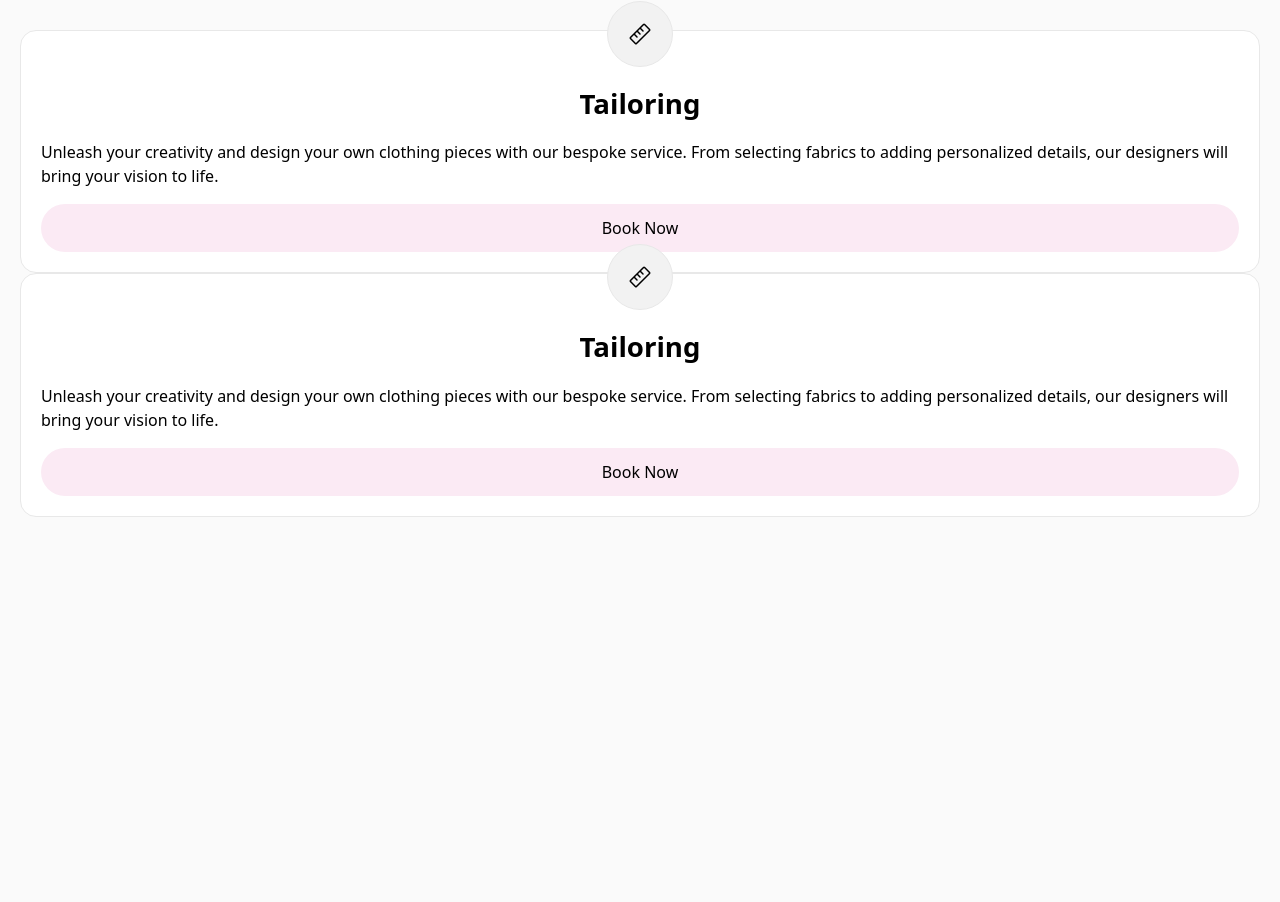
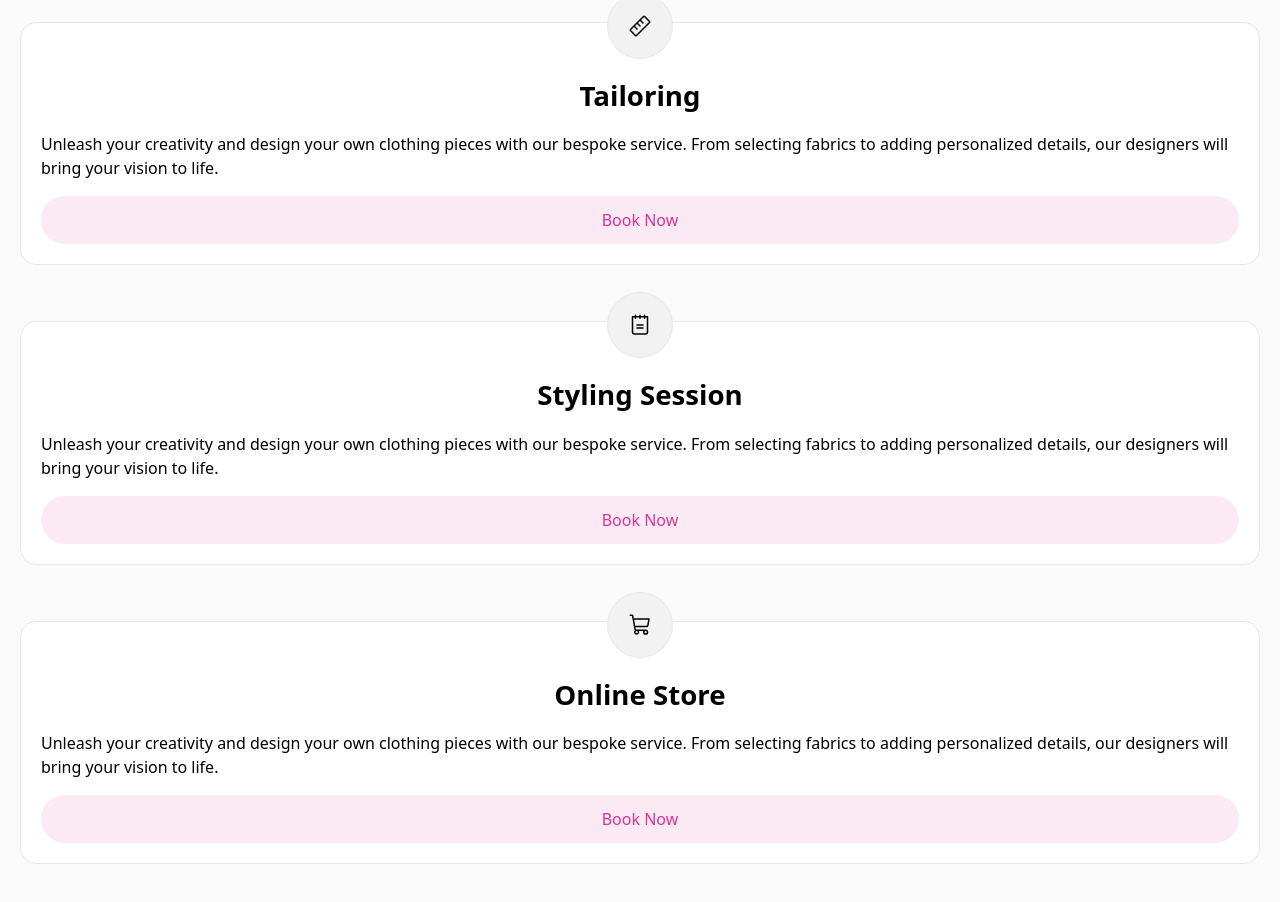
Before and after one commit to Friday-Joshua/IT-Project, a Next.js app in the folder dressly/: page / in a window 1280 px wide. Shown: the part 912-1814 px from the top of the page. Before the commit the page ends 1509 px from the top, so only its background shows below. Built offline with nearby package versions, Linux system fonts and the light colour scheme.

Commit message:
updating root page

```diff
--- a/dressly/app/page.tsx
+++ b/dressly/app/page.tsx
@@ -27,27 +27,37 @@ export default function Page(){
       </header>
 
       {/* OUR SERVICES  */}
-      <section className='my-20'>
-        <header className='mb-8'>
+      <section className='my-12'>
+        <header className=''>
           <h4 className='text-h3 text-color font-black'>Our Services</h4>
         </header>
+
         {/* Tailoring */}
-        <article className='flex flex-col gap-4 justify-between items-center bg-white rounded-2xl border border-w-100 p-5'>
+        <article className='flex flex-col gap-4 justify-between items-center bg-white rounded-2xl border border-w-100 p-5 my-14'>
           <span className='flex justify-center items-center -mt-[50px] p-5 border border-w-100 rounded-full bg-w-500' ><Ruler size={24}  /></span>
           <h5 className='text-h4 font-black'>Tailoring</h5>
           <p>Unleash your creativity and design your own clothing pieces with our bespoke service. From selecting fabrics to adding personalized details, our designers will bring your vision to life.
           </p>
-          <button className='flex justify-center items-center bg-a-50 p-5 h-12 w-full rounded-full transition-transform active:scale-50'>Book Now</button>
+          <button className='flex justify-center items-center text-accent bg-a-50 p-5 h-12 w-full rounded-full transition-transform active:scale-95'>Book Now</button>
         </article>
+
         {/* Styling Session */}
-        <article className='flex flex-col gap-4 justify-between items-center bg-white rounded-2xl border border-w-100 p-5'>
-          <span className='flex justify-center items-center -mt-[50px] p-5 border border-w-100 rounded-full bg-w-500' ><Ruler size={24}  /></span>
-          <h5 className='text-h4 font-black'>Tailoring</h5>
+        <article className='flex flex-col gap-4 justify-between items-center bg-white rounded-2xl border border-w-100 p-5 my-14'>
+          <span className='flex justify-center items-center -mt-[50px] p-5 border border-w-100 rounded-full bg-w-500' ><Notepad size={24}  /></span>
+          <h5 className='text-h4 font-black'>Styling Session</h5>
           <p>Unleash your creativity and design your own clothing pieces with our bespoke service. From selecting fabrics to adding personalized details, our designers will bring your vision to life.
           </p>
-          <button className='flex justify-center items-center bg-a-50 p-5 h-12 w-full rounded-full transition-transform active:scale-50'>Book Now</button>
+          <button className='flex justify-center items-center text-accent bg-a-50 p-5 h-12 w-full rounded-full transition-transform active:scale-95'>Book Now</button>
         </article>
-        {/*  */}
+
+        {/* Online Store  */}
+        <article className='flex flex-col gap-4 justify-between items-center bg-white rounded-2xl border border-w-100 p-5 my-14'>
+          <span className='flex justify-center items-center -mt-[50px] p-5 border border-w-100 rounded-full bg-w-500' ><ShoppingCart size={24}  /></span>
+          <h5 className='text-h4 font-black'>Online Store</h5>
+          <p>Unleash your creativity and design your own clothing pieces with our bespoke service. From selecting fabrics to adding personalized details, our designers will bring your vision to life.
+          </p>
+          <button className='flex justify-center items-center text-accent bg-a-50 p-5 h-12 w-full rounded-full transition-transform active:scale-95'>Book Now</button>
+        </article>
       </section>
 
 
```
